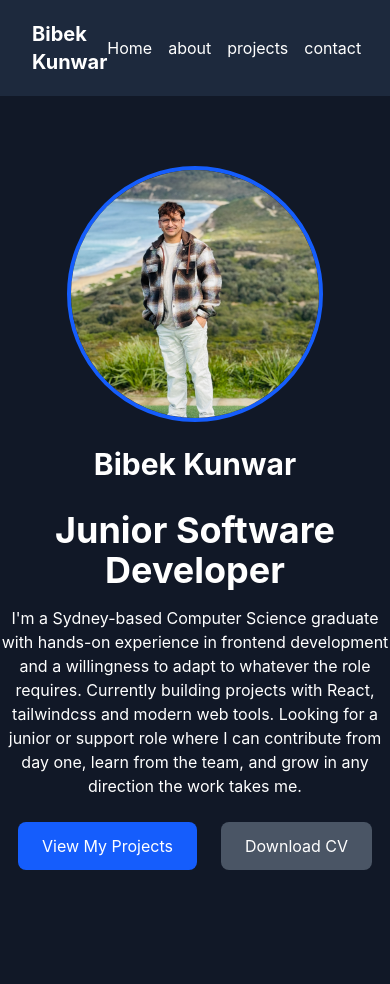
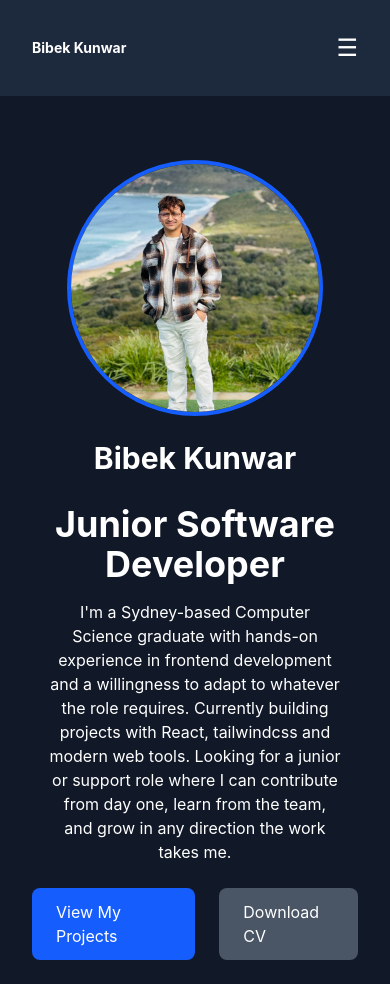
Before and after one commit to bibekkunwar/bibekportfolio.github.io, a React app: page / in a window 390 px wide. Built offline with nearby package versions, Linux system fonts and the light colour scheme; the HTML template or start-up script is replaced by a standard one.

Commit message:
add hamburger menu and responsiveness

```diff
--- a/src/components/Navbar.jsx
+++ b/src/components/Navbar.jsx
@@ -1,27 +1,65 @@
+import { useState } from "react";
 import { Link } from "react-router-dom";
 
+function Navbar() {
+  const [menuOpen, setMenuOpen] = useState(false);
 
-function Navbar() {
+  return (
+    <>
 
-    return(
+    <div className="bg-slate-800 text-white flex w-full h-24 items-center justify-between px-8 py-4 sticky top-0 z-50 ">
+      <Link to="/" className="font-bold text-sm md:text-xl">
+        Bibek Kunwar
+      </Link>
 
-            <div className="bg-slate-800 text-white flex w-full h-24 items-center justify-between px-8 py-4 sticky top-0 z-50">
-            <Link to="/" className="font-bold text-xl">Bibek Kunwar</Link>
+      {/* react route links */}
 
-            {/* react route links */}
+      <nav className="hidden md:flex gap-4 text-md md:text-base ">
+        <Link className="hover:text-gray-400 transition-colors " to="/">
+          Home
+        </Link>
+        <Link className="hover:text-gray-400 transition-colors " to="/about">
+          about
+        </Link>
+        <Link className="hover:text-gray-400 transition-colors " to="/projects">
+          projects
+        </Link>
+        <Link className="hover:text-gray-400 transition-colors " to="/contact">
+          contact
+        </Link>
+      </nav>
 
-            <nav className=" flex gap-4 text-md ">
-                <Link className="hover:text-gray-400 transition-colors " to="/">Home</Link>
-                <Link className="hover:text-gray-400 transition-colors " to="/about">about</Link>
-                <Link className="hover:text-gray-400 transition-colors " to="/projects">projects</Link>
-                <Link className="hover:text-gray-400 transition-colors " to="/contact">contact</Link>
-            </nav>
+     <button
+  className="md:hidden text-white text-2xl"
+  onClick={() => setMenuOpen(!menuOpen)}
+>
+  ☰
+</button>
 
-        </div>
+
+    </div>
 
 
 
-    )
+      {menuOpen && (
+        <div className="md:hidden bg-slate-800 flex flex-col items-center gap-4 py-4">
+          <Link to="/" onClick={() => setMenuOpen(false)}>
+            Home
+          </Link>
+          <Link to="/about" onClick={() => setMenuOpen(false)}>
+            About
+          </Link>
+          <Link to="/projects" onClick={() => setMenuOpen(false)}>
+            Projects
+          </Link>
+          <Link to="/contact" onClick={() => setMenuOpen(false)}>
+            Contact
+          </Link>
+        </div>
+      )}
+
+ </>
+  );
 }
 
 export default Navbar;
--- a/src/components/ProjectCard.jsx
+++ b/src/components/ProjectCard.jsx
@@ -1,21 +1,21 @@
 function ProjectCard({ project }) {
   return (
-    <div className="bg-gray-800 rounded-xl  border border-gray-600 text-white p-6">
+    <div className="bg-gray-800 rounded-xl  border border-gray-600 text-white p-6 transition-transform duration-300 hover:scale-105 cursor-pointer">
       <h1 className="text-2xl font-bold mb-2">{project.title}</h1>
       <p className="text-gray-400 text-md mb-4">{project.description}</p>
 
-      <div className="flex gap-2 flex-wrap mb-4">
+      <div className="flex gap-2 flex-wrap mb-4 ">
 
         {project.techStack.map((tech) => (
           <span
             key={tech}
-            className="bg-gray-700 px-3 py-1 rounded-full text-md"
+            className="bg-gray-700 px-3 py-1 rounded-full text-md "
           >
             {tech}
           </span>
         ))}
       </div>
-      <div className="flex gap-3 mt-4">
+      <div className="flex gap-3 mt-4 ">
         <a
           className="bg-blue-600 hover:bg-blue-700 px-4 py-2 rounded-lg text-md"
           href={project.gitHub}
--- a/src/pages/HeroPage.jsx
+++ b/src/pages/HeroPage.jsx
@@ -3,7 +3,7 @@ import profilePhoto from "../assets/profilePhoto.jpg";
 
 function HeroPage() {
   return (
-    <section className="min-h-screen flex flex-col items-center justify-center text-white mb-10 ">
+    <section className="min-h-screen flex flex-col items-center justify-center text-white mb-6 px-8 md:px-0 pt-16 md:pt-0">
       <div>
         <div className="mb-7">
           <img
@@ -19,7 +19,7 @@ function HeroPage() {
         <h1 className="text-4xl font-bold mb-4 text-center">
           Junior Software Developer
         </h1>
-        <p className="max-w-xl text-center">
+        <p className="max-w-xl text-center px-4 md:px-0">
           I'm a Sydney-based Computer Science graduate with hands-on experience
           in frontend development and a willingness to adapt to whatever the
           role requires. Currently building projects with React, tailwindcss and
--- a/src/pages/ProjectsPage.jsx
+++ b/src/pages/ProjectsPage.jsx
@@ -5,20 +5,24 @@ import { useState, useEffect } from "react";
 function ProjectsPage() {
   const [repo, setRepo] = useState([]);
   const [error, setError] = useState(null);
+  const [loading, setLoading] = useState(true);
 
   useEffect(() => {
     async function fetchRepos() {
+
+      setLoading(true);
       const response = await fetch(
         `https://api.github.com/users/bibekkunwar/repos`,
       );
 
       if (!response.ok) {
         setError("Failed to fetch data" + response.status);
+        setLoading(false)
         return;
       }
       const data = await response.json();
-      console.log(data);
       setRepo(data);
+      setLoading(false)
     }
 
     fetchRepos();
@@ -42,11 +46,13 @@ function ProjectsPage() {
           GitHub Repositories
         </h2>
 
-        <div className="grid grid-cols-1 md:grid-cols-2 gap-4">
+        {loading && <p className="text-gray-400 text-2xl text-center py-4">Loading Github Repositories...</p>}
+
+        <div className="grid grid-cols-1 md:grid-cols-2 gap-4 ">
           {repo.map((r) => (
             <div
               key={r.id}
-              className="bg-gray-800 border border-gray-700 rounded-lg p-4"
+              className="bg-gray-800 border border-gray-700 rounded-lg p-4 transition-transform duration-300 hover:scale-105 cursor-pointer"
             >
               <h3 className="font-bold">{r.name}</h3>
               <p className="text-gray-400 text-sm">{r.description}</p>
```
